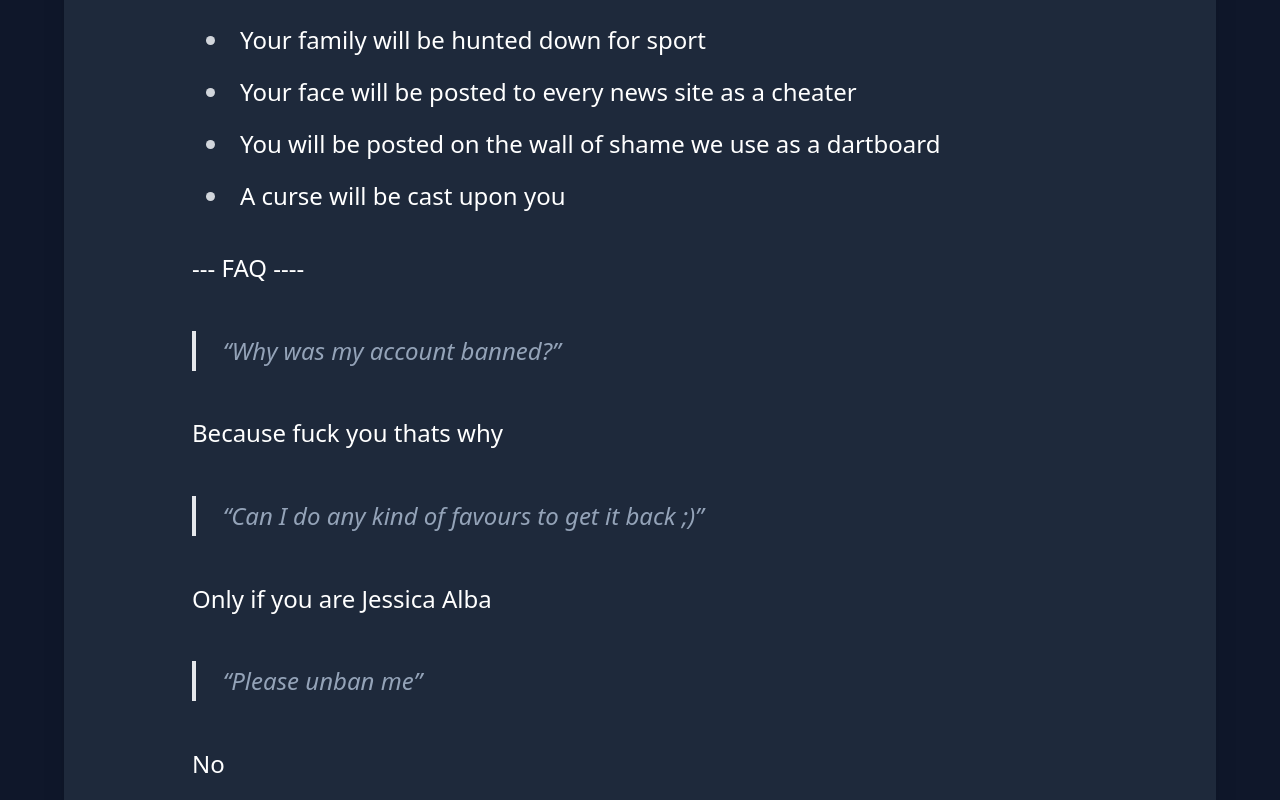
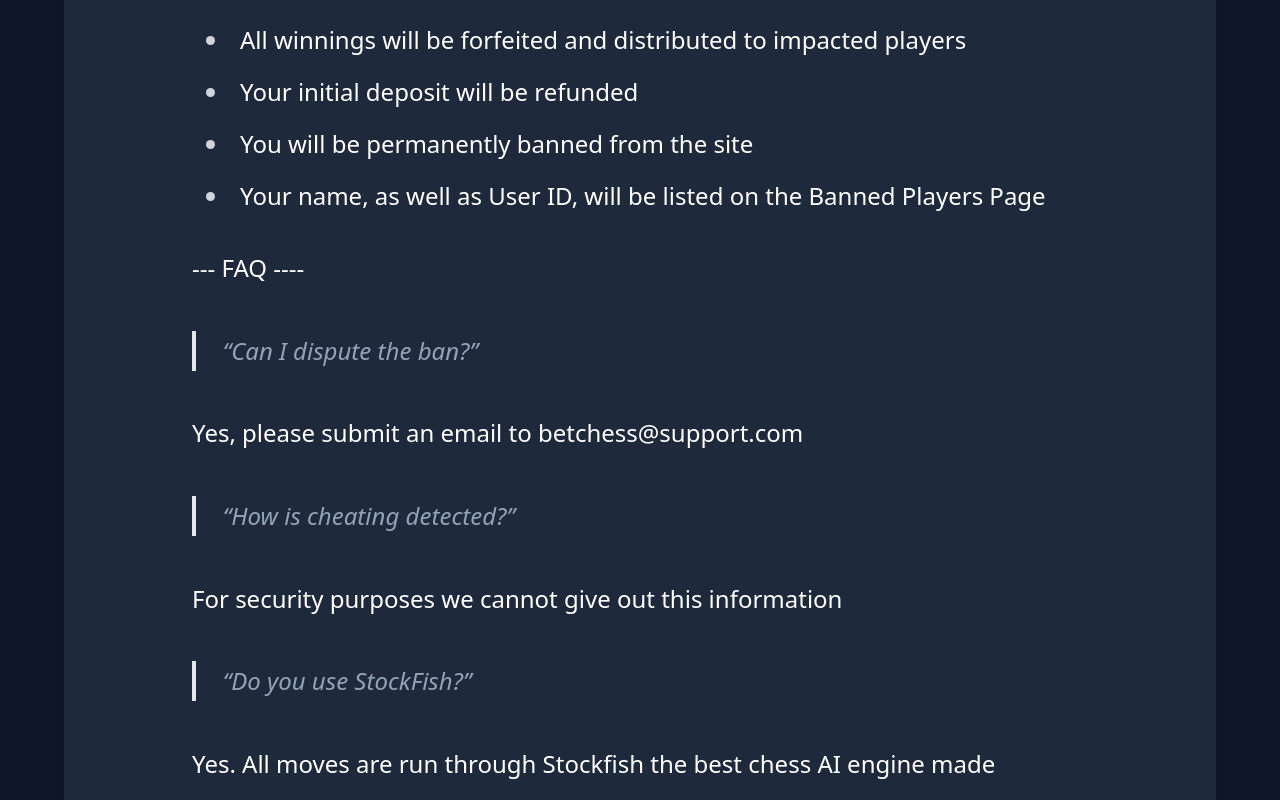
Before and after one commit to Eggysgames/BetChess, a Next.js app: page /cheatingpolicy in a window 1280 px wide. Shown: the part 700-1500 px from the top of the page. Built offline with nearby package versions, Linux system fonts and the light colour scheme.

Commit message:
Update CheatingPolicy
Update CheatingPolicy

```diff
--- a/pages/cheatingpolicy.tsx
+++ b/pages/cheatingpolicy.tsx
@@ -12,7 +12,7 @@ const cheatingpolicy = () => {
         <p>
           Computers and computer-assisted players are not allowed to play. Please do not get assistance from chess engines, databases, or from
           other players while playing. Also note that making multiple accounts is strongly discouraged and excessive multi-accounting will lead
-          to being banned. You <b>must</b> follow these or else your <i>entire family bloodline will be wiped out</i>
+          to being banned. You <b>must</b> follow these rules while using this website or it will result in an account ban.
         </p>
 
         <p>
@@ -24,26 +24,26 @@ const cheatingpolicy = () => {
         <p>If we conclude cheating has occurred -</p>
 
       <ul>
-        <li>Your family will be hunted down for sport</li>
-        <li>Your face will be posted to every news site as a cheater</li>
-        <li>You will be posted on the wall of shame we use as a dartboard</li>
-        <li>A curse will be cast upon you</li>
+        <li>All winnings will be forfeited and distributed to impacted players</li>
+        <li>Your initial deposit will be refunded</li>
+        <li>You will be permanently banned from the site</li>
+        <li>Your name, as well as User ID, will be listed on the Banned Players Page</li>
       </ul>
 
 
           <p>--- FAQ ----</p>
         <blockquote className="text-left text-slate-400">
-          <p>Why was my account banned?</p>
+          <p>Can I dispute the ban?</p>
         </blockquote>
-        <p>Because fuck you thats why</p>
+        <p>Yes, please submit an email to betchess@support.com</p>
         <blockquote className="text-left text-slate-400">
-          <p>Can I do any kind of favours to get it back ;)</p>
+          <p>How is cheating detected?</p>
         </blockquote>
-        <p>Only if you are Jessica Alba</p>
+        <p>For security purposes we cannot give out this information</p>
         <blockquote className="text-left text-slate-400">
-          <p>Please unban me</p>
+          <p>Do you use StockFish?</p>
         </blockquote>
-        <p>No</p>
+        <p>Yes. All moves are run through Stockfish the best chess AI engine made</p>
         <br /><br />
 
 
```
